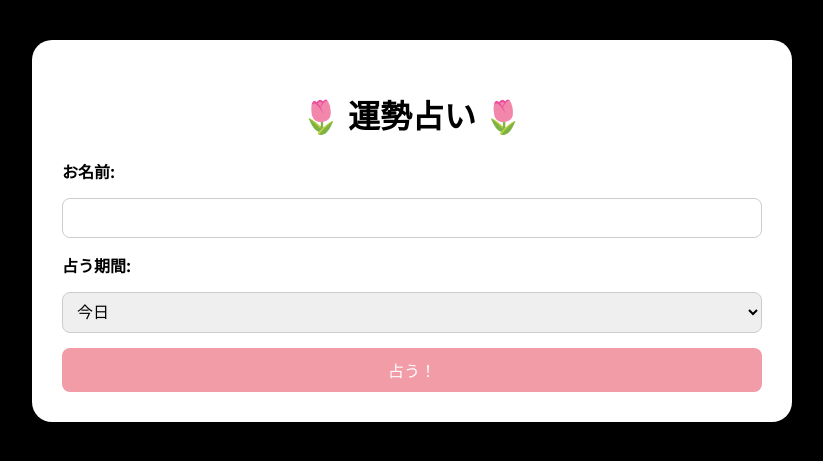
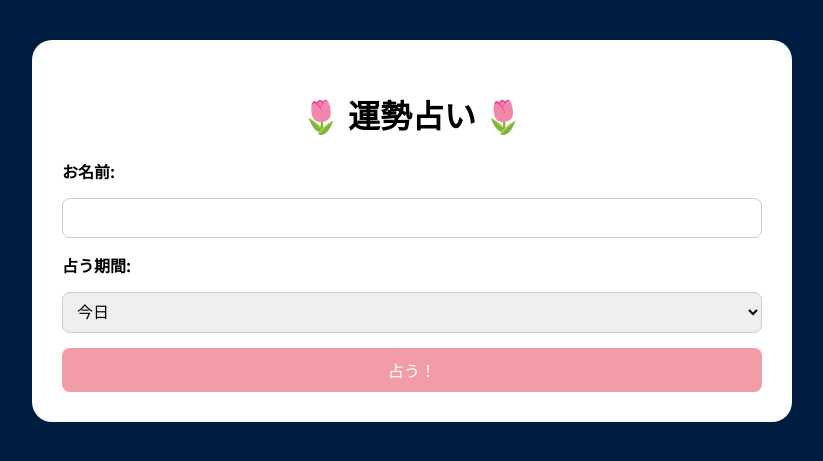
Before and after one commit to iyadomiran/python-apps, a Flask app: page / in a window 1280 px wide. Shown: the top 461 px of the page, without its empty margins (228-1051 px from the left). Run offline with Flask 3, Linux system fonts and the light colour scheme.

Commit message:
Add Flask version of fortune app

```diff
--- a/static/style.css
+++ b/static/style.css
@@ -1,6 +1,6 @@
 body {
     font-family: 'Noto Sans JP', sans-serif;
-    background-color: #000000;
+    background-color: #001e43;
     margin: 0;
     padding: 0;
 }
@@ -49,7 +49,7 @@ button:hover {
 }
 
 .card {
-    background-color: #fff6f0;
+    background-color: #ffe4e1;
     border-left: 8px solid #e3abc1;
     padding: 20px;
     margin: 20px 0;
```
